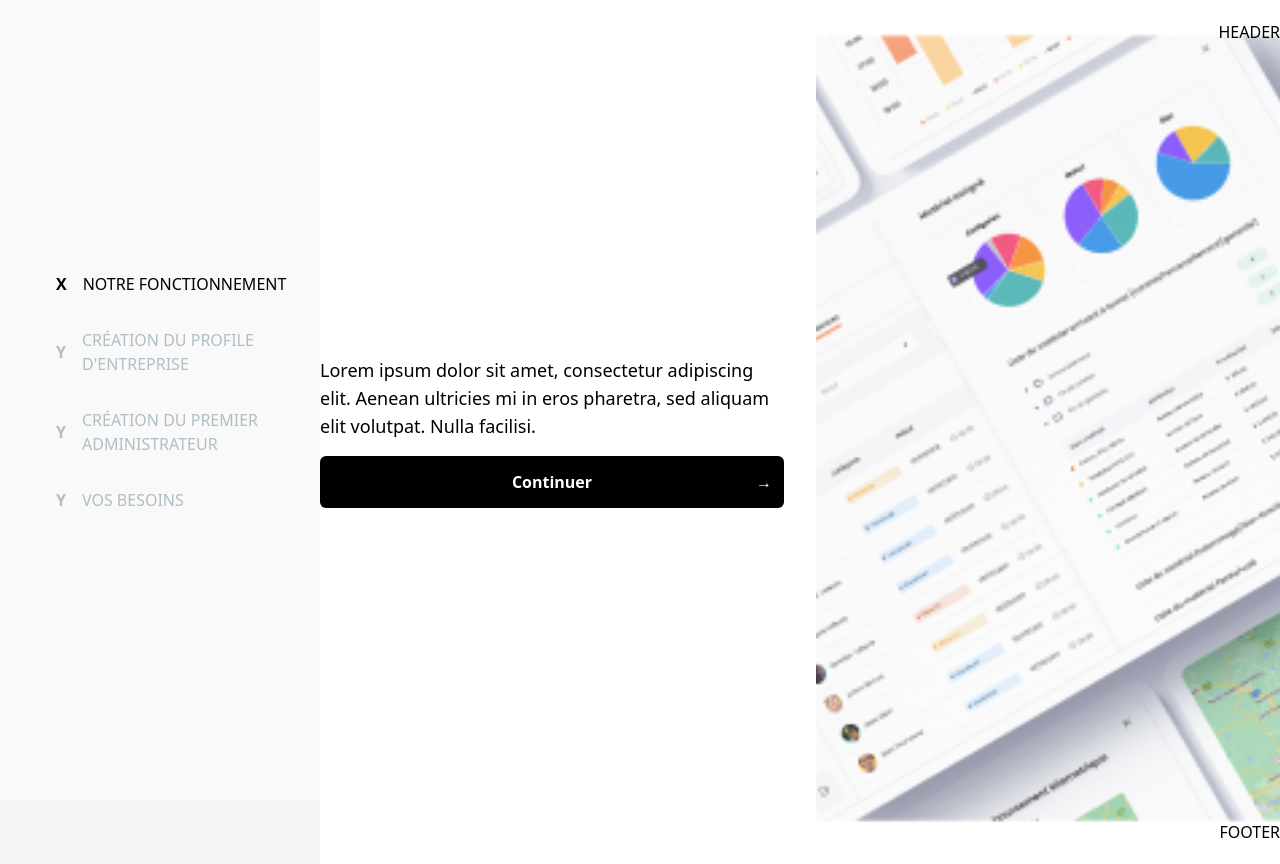
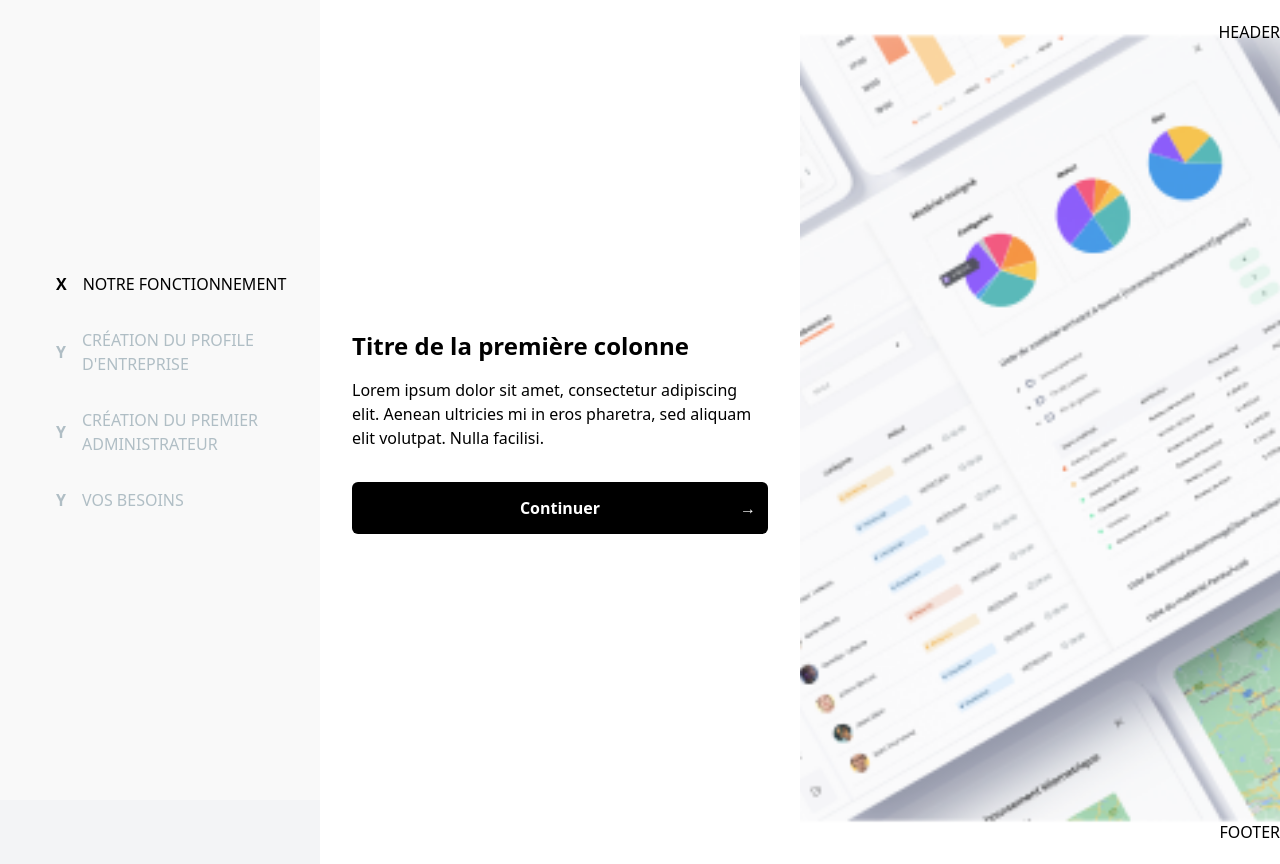
Before and after one commit to santatriniaina-git/connexion, a React (Create React App) app: page / in a window 1280 px wide. Built offline with nearby package versions, Linux system fonts and the light colour scheme.

Commit message:
amélioration 6

```diff
--- a/src/components/tabs/Step1.js
+++ b/src/components/tabs/Step1.js
@@ -10,14 +10,15 @@ function Step1({ nextStep }) {
 
   return (
     <div className="mx-auto h-screen flex justify-between">
-      <div className="w-1/2 mr-8 flex flex-col justify-center">
-        <p className="text-lg">Lorem ipsum dolor sit amet, consectetur adipiscing elit. Aenean ultricies mi in eros pharetra, sed aliquam elit volutpat. Nulla facilisi.</p>
+      <div className="w-1/2 px-8 flex flex-col justify-center">
+        <h2 className="text-2xl font-bold mb-4">Titre de la première colonne</h2>
+        <p className="mb-4">Lorem ipsum dolor sit amet, consectetur adipiscing elit. Aenean ultricies mi in eros pharetra, sed aliquam elit volutpat. Nulla facilisi.</p>
         <form onSubmit={handleSubmit}>
           <ButtonConnexion />
         </form>
       </div>
       <div className="w-1/2 h-full flex items-center justify-center">
-        <img src={image} alt="description" className="object-cover h-full" />
+        <img src={image} alt="description" className="w-full h-full object-cover" />
       </div>
     </div>
   );
```
